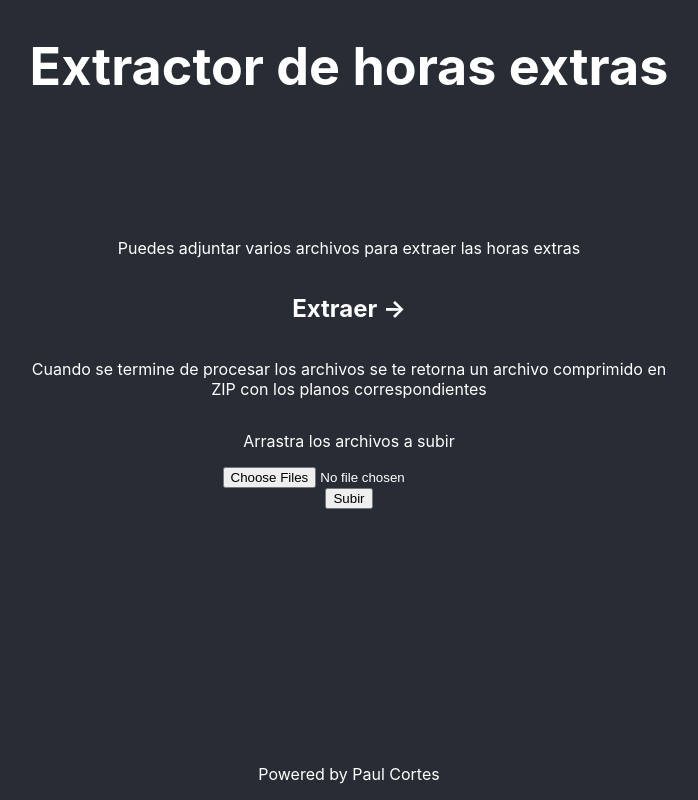
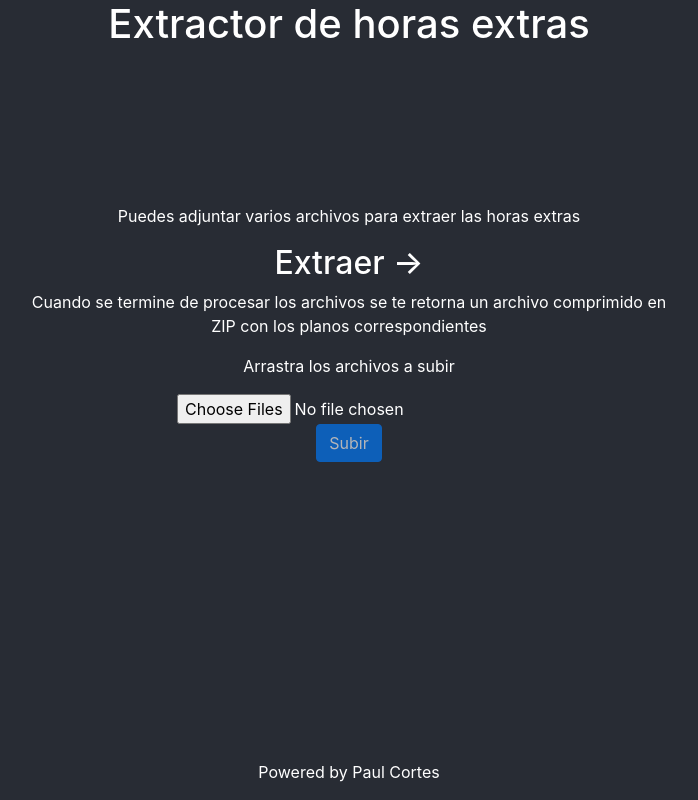
Before and after one commit to kerkox/react-excel-horas-extras, a React (Create React App) app: page / in a window 1280 px wide. Shown: the whole page, without its empty margins (291-989 px from the left). Built offline with nearby package versions, Linux system fonts and the light colour scheme.

Commit message:
Ajustes visuales y de UX/UI

```diff
--- a/public/index.html
+++ b/public/index.html
@@ -15,6 +15,12 @@
       user's mobile device or desktop. See https://developers.google.com/web/fundamentals/web-app-manifest/
     -->
     <link rel="manifest" href="%PUBLIC_URL%/manifest.json" />
+    <link
+      rel="stylesheet"
+      href="https://cdn.jsdelivr.net/npm/bootstrap@4.6.0/dist/css/bootstrap.min.css"
+      integrity="sha384-B0vP5xmATw1+K9KRQjQERJvTumQW0nPEzvF6L/Z6nronJ3oUOFUFpCjEUQouq2+l"
+      crossorigin="anonymous"
+    />
     <!--
       Notice the use of %PUBLIC_URL% in the tags above.
       It will be replaced with the URL of the `public` folder during the build.
--- a/src/App.css
+++ b/src/App.css
@@ -28,7 +28,7 @@
   width: 50%;
 }
 
-.card {
+.card-custom {
   display: flex;
   align-content: center;
   flex-direction: column;
--- a/src/App.js
+++ b/src/App.js
@@ -10,7 +10,7 @@ function App() {
       <div className="content">
         <p>Puedes adjuntar varios archivos para extraer las horas extras</p>
 
-        <div className="card">
+        <div className="card-custom">
           <h2>Extraer &rarr;</h2>
           <p>
             Cuando se termine de procesar los archivos se te retorna un archivo
--- a/src/components/FormFile.css
+++ b/src/components/FormFile.css
@@ -1,4 +1,4 @@
-.form-file {
+.form-file-custom {
   display: flex;
   flex-direction: column;
   align-items: center;
--- a/src/components/FormFile.js
+++ b/src/components/FormFile.js
@@ -1,39 +1,54 @@
 import axios from "axios";
-import React, { useState } from "react";
+import React, { useEffect, useState } from "react";
 import { config } from "../config/config";
 import "./FormFile.css";
 
-
 export const FormFile = () => {
   const [archivos, setArchivos] = useState(null);
+  const [loading, setLoading] = useState(false);
 
   const API = config.prod.API_URL;
   // const fileList = []
 
   const subirArchivos = (e) => {
+
     setArchivos(e.target.files);
   };
 
-  const handleSubmit = async () => {
-    console.log("se llamo la funcion HandleSubmit")
-    const form = new FormData();
-    for(let index = 0; index < archivos.length; index++){
-      form.append(`files_${index}`,archivos[index])
+  const disabledButton = () => {
+    return  loading || !archivos || archivos?.length <= 0;
   }
 
-    await axios.post(`${API}/upload-excel`,form, {headers: {'Content-Type': 'multipart/form-data'}})
-    .then(response => {
-      console.log(response.data)
-      let code = response.data.data.code
-      window.open(`${API}/download-files/${code}`)
+  useEffect(() => {
+    disabledButton();
+
+  }, [disabledButton])
+
+  const handleSubmit = async () => {
+    // console.log("se llamo la funcion HandleSubmit");
+    const form = new FormData();
+    for (let index = 0; index < archivos.length; index++) {
+      form.append(`files_${index}`, archivos[index]);
+    }
+    setLoading(true);
+    await axios
+      .post(`${API}/upload-excel`, form, {
+        headers: { "Content-Type": "multipart/form-data" },
       })
-    .catch(error => {
-      console.log(error)
+      .then((response) => {
+        console.log(response.data);
+        let code = response.data.data.code;
+        window.open(`${API}/download-files/${code}`);
+        setLoading(false);
       })
+      .catch((error) => {
+        console.log(error);
+        setLoading(false);
+      });
   };
 
   return (
-    <div className="form-file">
+    <div className="form-file-custom">
       <p>Arrastra los archivos a subir</p>
       <input
         name="files_excel"
@@ -41,8 +56,20 @@ export const FormFile = () => {
         multiple={true}
         onChange={subirArchivos}
       />
-        <button type="button" value="Subir" onClick={handleSubmit}>Subir</button>
-
+      {loading && (
+        <div>
+          <i class="fas fa-sync fa-spin"></i>
+        </div>
+      )}
+      <button
+        type="button"
+        className="btn btn-primary"
+        value="Subir"
+        onClick={handleSubmit}
+        disabled={disabledButton()}
+      >
+        Subir
+      </button>
     </div>
   );
 };
```
Lines whose indentation alone changed are shown as unchanged.
